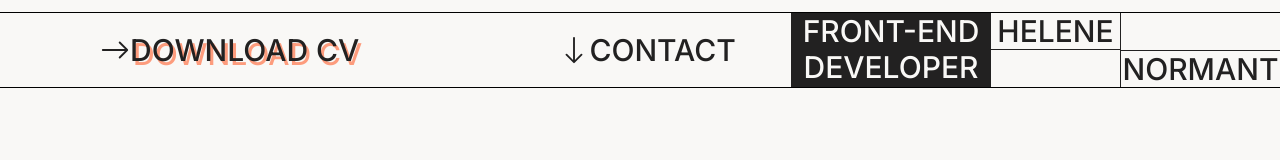
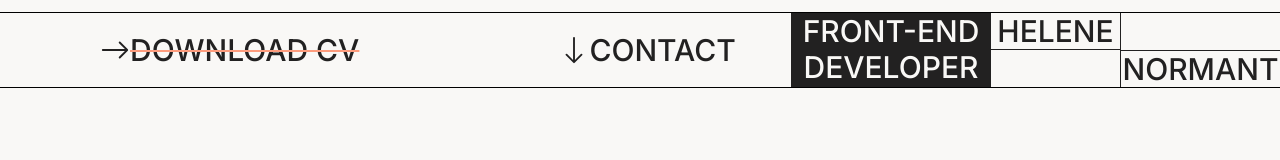
Before and after one commit to Helene-Normant/Helene-N, a React (Vite) app: page / in a window 1280 px wide. In both pictures the pointer is over the element "DOWNLOAD CV". Shown: the top 160 px of the page. Built offline with nearby package versions, Linux system fonts and the light colour scheme.

Commit message:
Refactor hover style

```diff
--- a/src/components/header/header.css
+++ b/src/components/header/header.css
@@ -3,9 +3,13 @@
 @tailwind utilities;
 
 .header-hover-download:hover {
-   text-shadow: 3px 4px #FD9C7D;
+   text-decoration-line:line-through;
+   text-decoration-thickness: 2px;
+   text-decoration-color: #FD9C7D;
 }
 
 .header-hover-contact:hover {
-   text-shadow: 3px 4px #FD9C7D;
+   text-decoration-line:line-through;
+   text-decoration-thickness: 2px;
+   text-decoration-color: #FD9C7D;
 }
```
